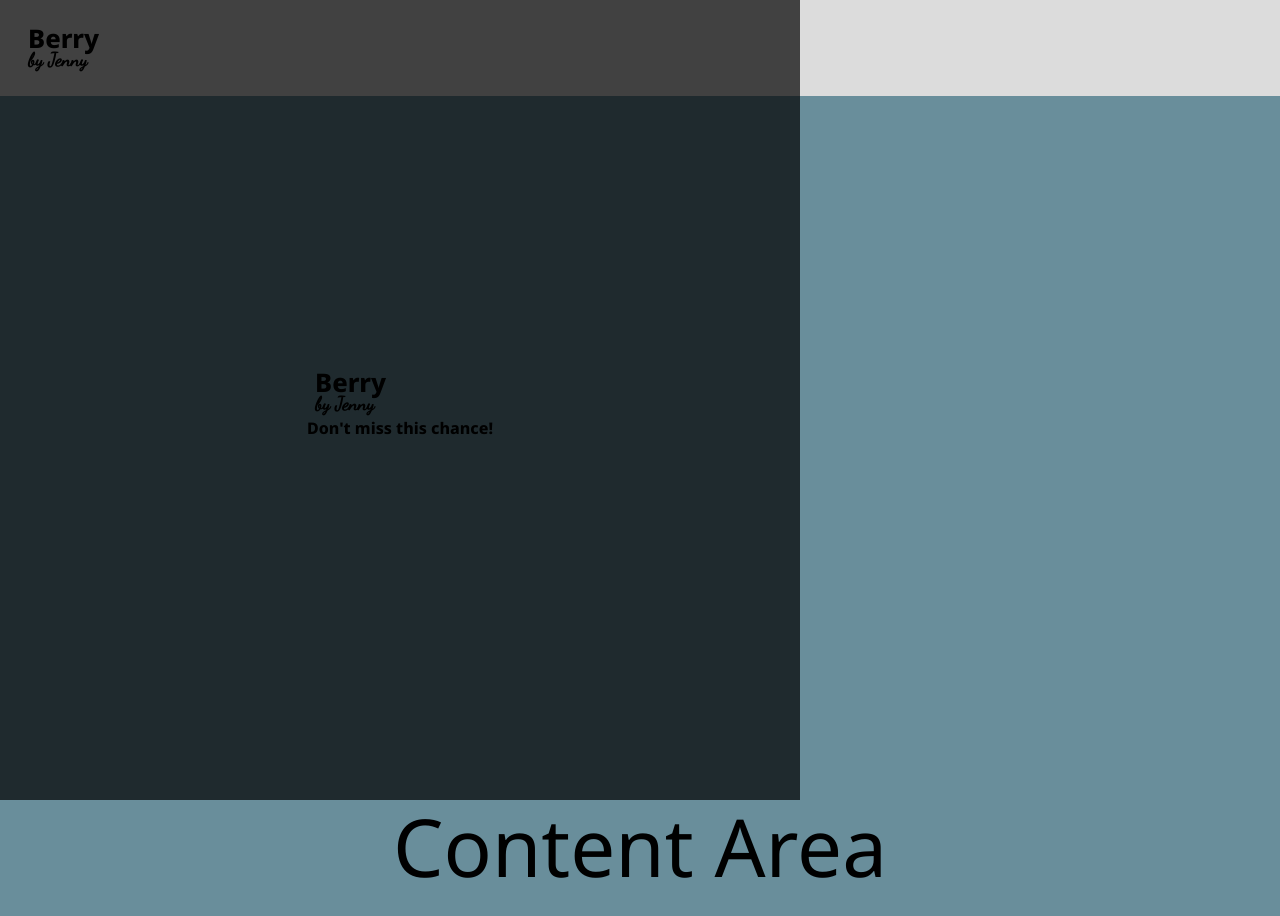
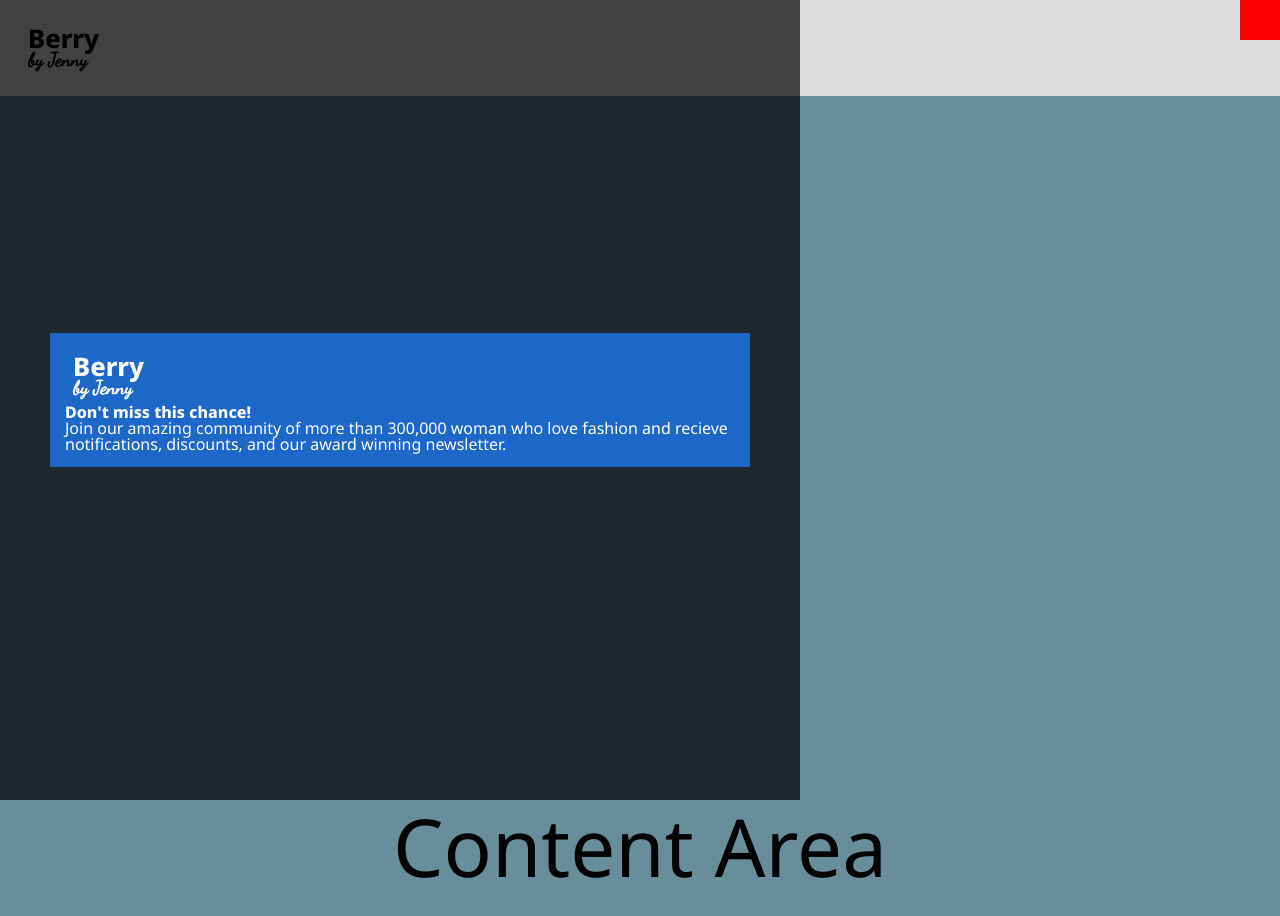
Before and after one commit to alexpablo-code/capture-email-module, a plain HTML site: page index.html in a window 1280 px wide. Shown: the top 916 px of the page. Drawn offline with Linux system fonts and the light colour scheme.

Commit message:
modal css

```diff
--- a/css/styles.css
+++ b/css/styles.css
@@ -44,3 +44,34 @@
     visibility: visible;
     opacity: 1;
 }
+
+.email-modal__close-btn{
+    position: fixed;
+    top: 0;
+    right: 0;
+    padding: 20px;
+    cursor: pointer;
+    background-color: red;
+}
+
+.email-modal .gg-close{
+    color: white;
+}
+.gg-close{
+    --ggs:2;
+}
+
+.email-modal__container{
+    background-color: rgba(29, 103,200,1);
+    max-width: 700px;
+    width: 100%;
+    color: white;
+    display: flex;
+    position: relative;
+    overflow: hidden;
+}
+
+.email-modal__info{
+    width: 100%;
+    padding: 15px;
+}
--- a/index.html
+++ b/index.html
@@ -40,6 +40,10 @@
                     </div>
                 </div>
                 <h2>Don't miss this chance!</h2>
+                <p class="email-modal__message">Join our amazing community of more than <span class="email-modal__highlight-text">300,000 woman</span> who love fashion and recieve <span class="email-modal__highlight-text">notifications, discounts, and our award winning newsletter.</span></p>
+            </div>
+            <div class="email-modal__side-img">
+
             </div>
         </div>
     </section>
```
Also changed, not shown: img/modal_image.jpeg (added).
